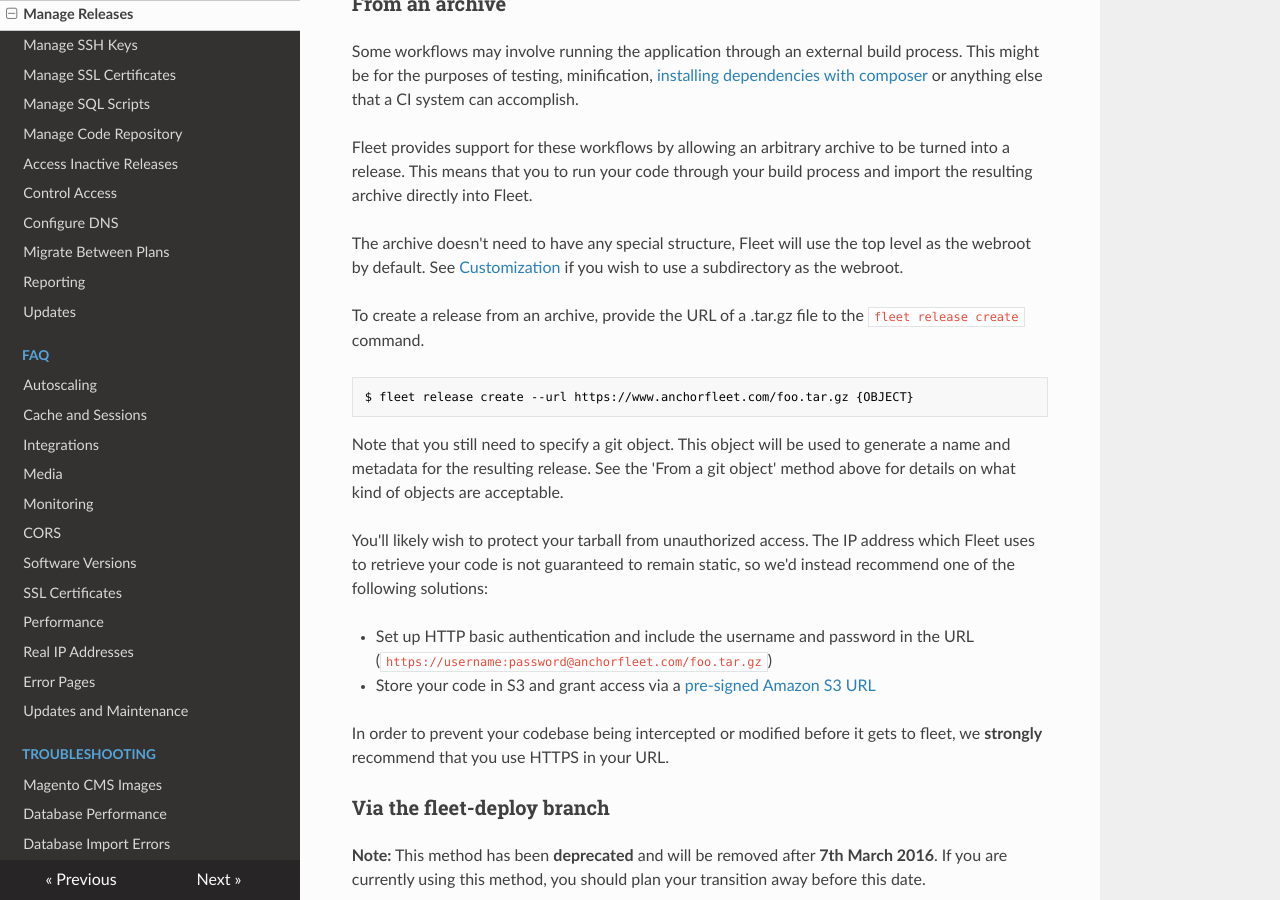
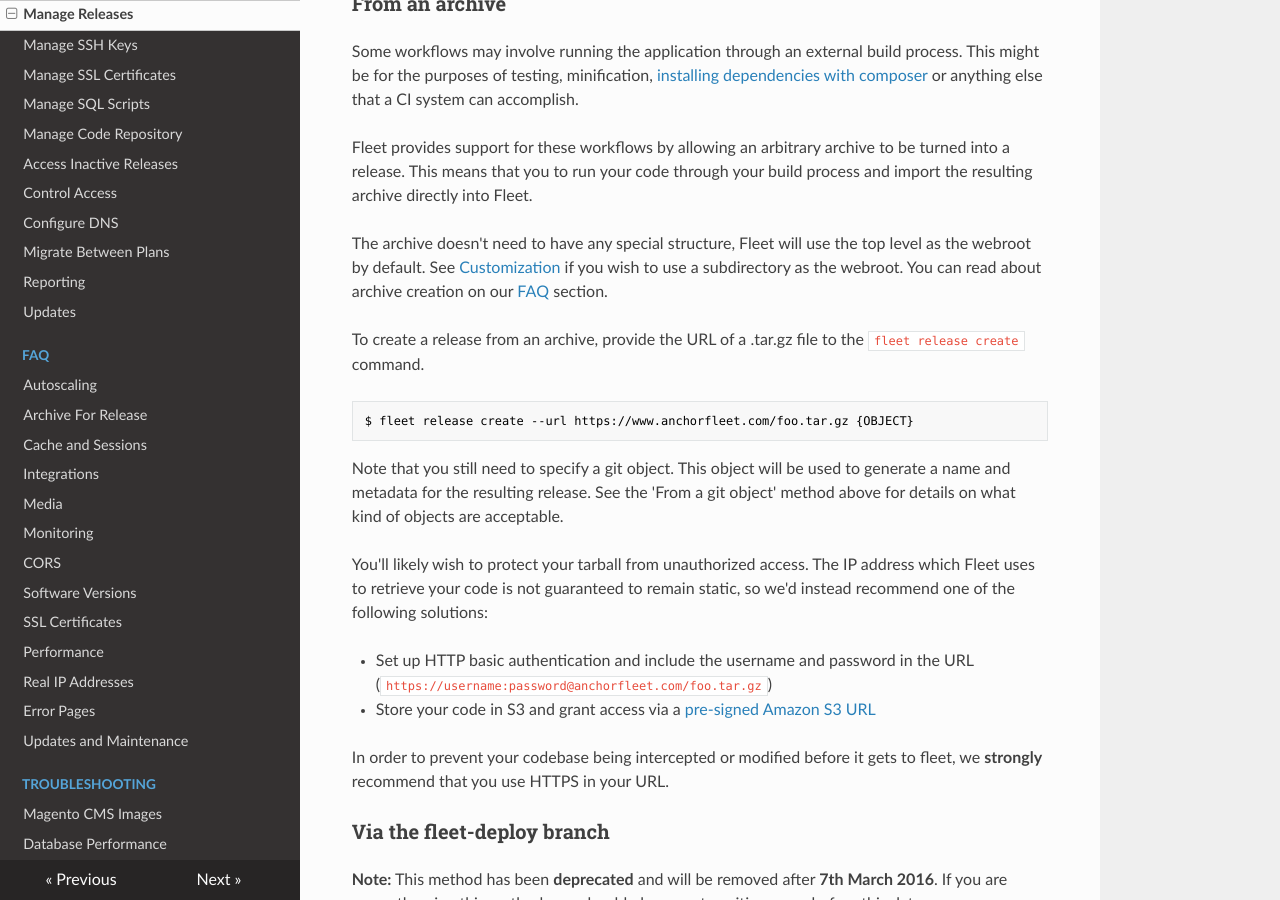
Before and after one commit to anchor/fleet-magento-docs, an MkDocs documentation site: the page built from docs/how-to/manage-releases.md, in a window 1280 px wide and 900 px high, scrolled down 1086 px. Built offline with MkDocs 1.6.1, drawn with Linux system fonts in a browser that asks for light colours; nearby versions of some CDN libraries; old or Windows-style settings are respelled for this version of MkDocs.

Commit message:
Add section about creating a release

```diff
--- a/docs/how-to/manage-releases.md
+++ b/docs/how-to/manage-releases.md
@@ -63,7 +63,7 @@ build process and import the resulting archive directly into Fleet.
 The archive doesn't need to have any special structure, Fleet will use the top
 level as the webroot by default. See [Customization](
 /configuring-magento-for-fleet/customisation/) if you wish to use a subdirectory
-as the webroot.
+as the webroot. You can read about archive creation on our [FAQ](/faq/archive-for-release) section.
 
 To create a release from an archive, provide the URL of a .tar.gz file to the
 `fleet release create` command.
--- a/mkdocs.yml
+++ b/mkdocs.yml
@@ -73,6 +73,7 @@ pages:
   - 'Updates': 'how-to/updates.md'
 - FAQ:
   - 'Autoscaling': 'faq/autoscaling.md'
+  - 'Archive For Release': 'faq/archive-for-release.md'
   - 'Cache and Sessions': 'faq/cache-and-sessions.md'
   - 'Integrations': 'faq/integrations.md'
   - 'Media': 'faq/media.md'
```
Also changed, not shown: docs/faq/archive-for-release.md (added, +34 -0 lines), docs/getting-started/first-deployment.md (+1 -1 lines).
